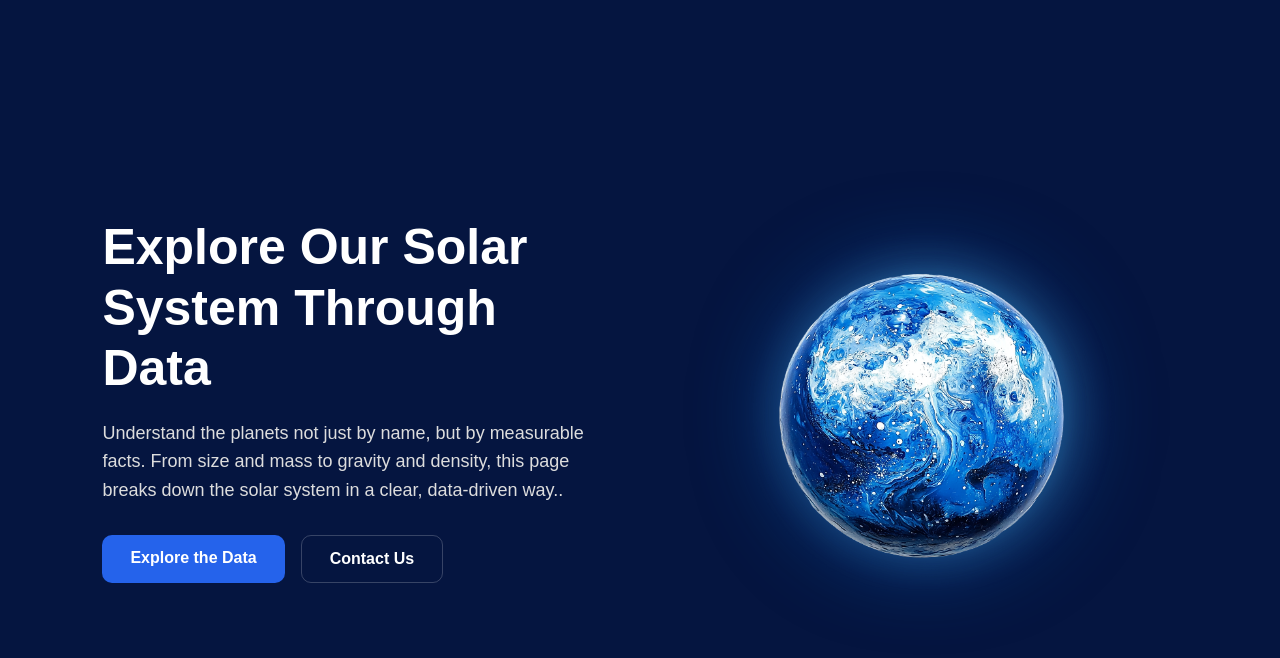
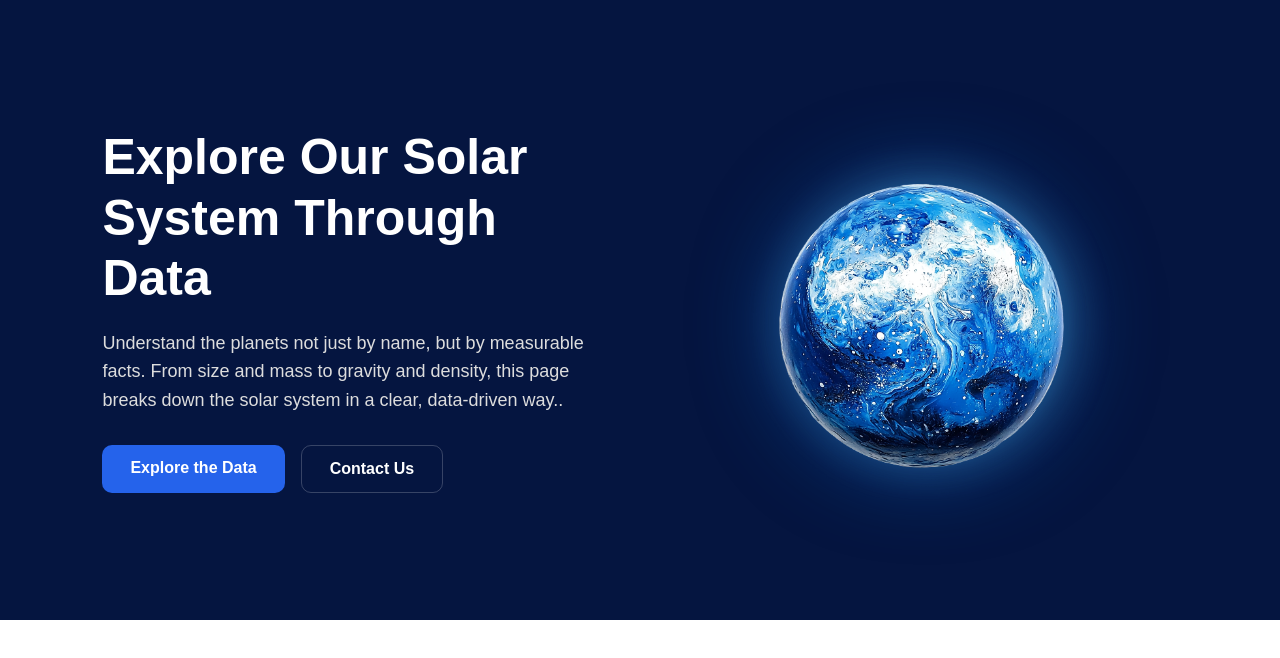
Before and after one commit to Pempixel-Web/capstone-project-group-14, a React (Create React App) app: page / in a window 1280 px wide. Shown: the top 658 px of the page. Built offline with nearby package versions, Linux system fonts and the light colour scheme.

Commit message:
reduced the height of hero

```diff
--- a/src/components/Hero.css
+++ b/src/components/Hero.css
@@ -14,7 +14,7 @@ body{
     align-items:center;
     padding:80px 8%;
     overflow:hidden;
-    min-height:100vh;
+    height:620px;
     gap:50px;
 }
 .hero-text{
```
